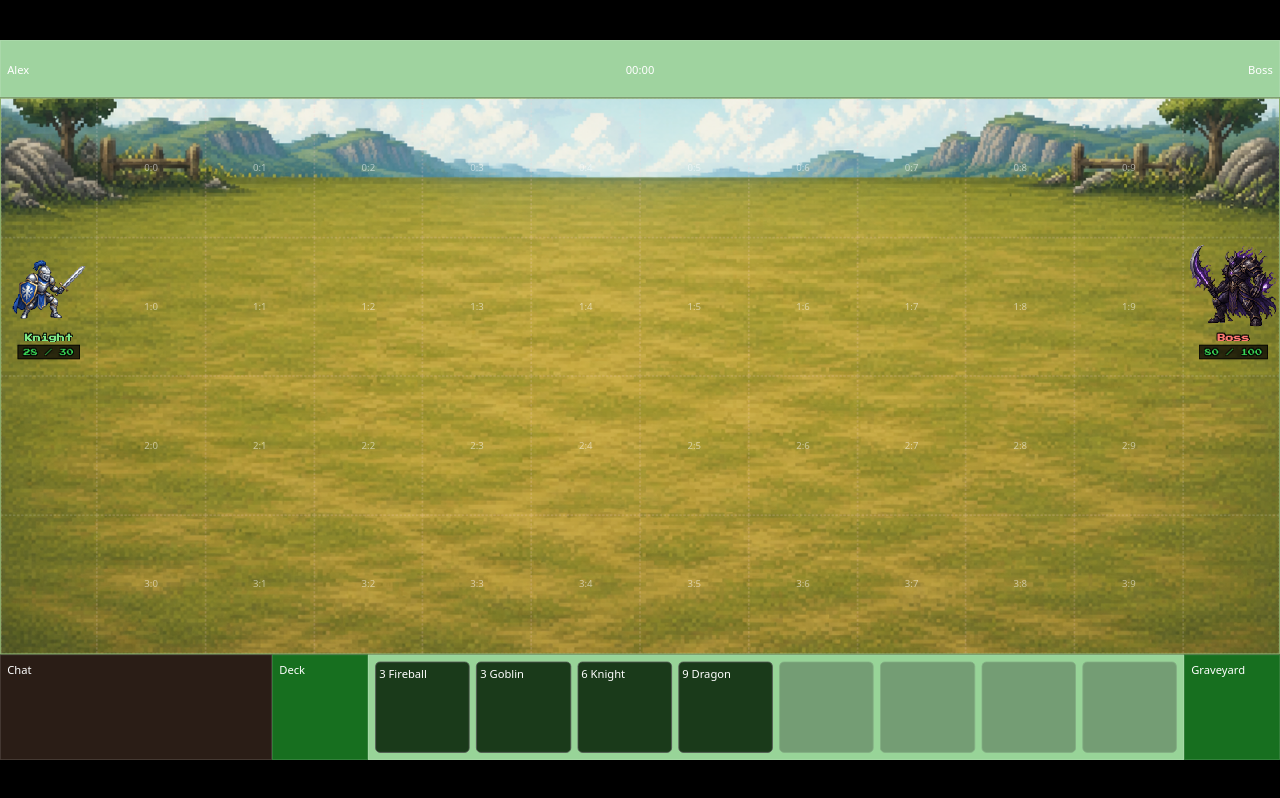
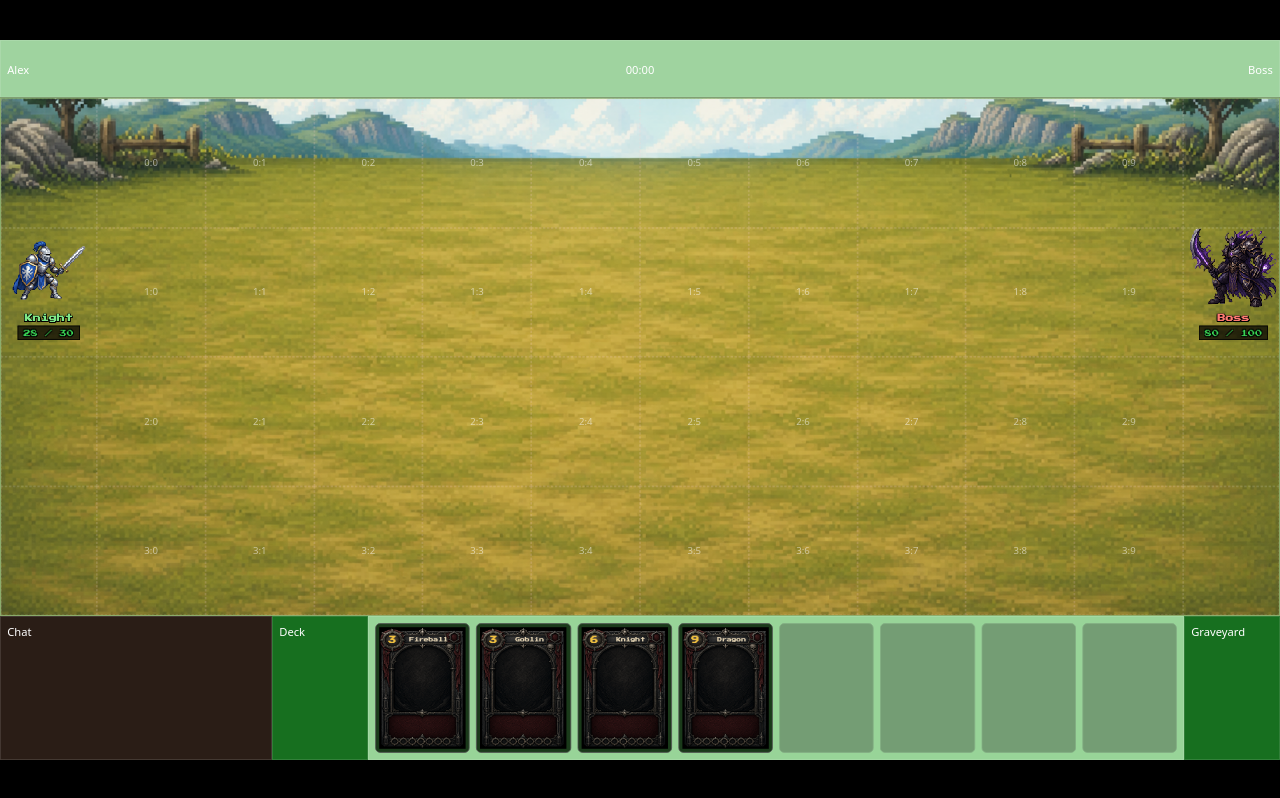
Before and after one commit to alexipt94/cardgame, a React (Vite) app in the folder client/: page / in a window 1280 px wide. Both pictures are taken after a click on the button "Battlefield". Built offline with nearby package versions, Linux system fonts and the light colour scheme.

Commit message:
feat(hand-card): add HandCard component with card template and pixel font

```diff
--- a/client/src/game/battle/ui/BattleHand.css
+++ b/client/src/game/battle/ui/BattleHand.css
@@ -2,6 +2,8 @@
   height: 100%;
   display: flex;
   gap: 8px;
+  align-items: stretch;
+  justify-content: flex-start;
 }
 
 .hand-slot {
--- a/client/src/game/battle/ui/BattleHand.tsx
+++ b/client/src/game/battle/ui/BattleHand.tsx
@@ -2,6 +2,8 @@ import type { CardModel } from '@/game/card/model/types';
 import { toHandSlots } from '../model/handSlots';
 import type { CardId, HandCardState } from '../model/types';
 import './BattleHand.css';
+import { HandCard } from './hand/HandCard';
+
 type BattleHandProps = {
   hand: HandCardState[];
   cards: Record<CardId, CardModel>;
@@ -13,7 +15,7 @@ export function BattleHand(props: BattleHandProps) {
       {slots.map((slot) =>
         slot.occupied ? (
           <div key={slot.item.cardId} className="hand-slot hand-slot--occupied">
-            {slot.item.countdown} {props.cards[slot.item.cardId].name}
+            <HandCard name={props.cards[slot.item.cardId].name} countdown={slot.item.countdown} />
           </div>
         ) : (
           <div key={slot.index} className="hand-slot hand-slot--empty"></div>
--- /dev/null
+++ b/client/src/game/battle/ui/hand/HandCard.css
@@ -0,0 +1,38 @@
+.hand-card {
+  width: 100%;
+  height: 100%;
+  position: relative;
+  background-image: url('/assets/card/cardExample.png');
+  background-size: 100% 100%;
+  background-repeat: no-repeat;
+}
+
+.hand-card__name {
+  position: absolute;
+  top: 7%;
+  left: 28%;
+  right: 14%;
+  text-align: center;
+  font-size: 6px;
+  font-weight: bold;
+  color: #e0d0b0;
+  white-space: nowrap;
+  overflow: hidden;
+  text-overflow: ellipsis;
+}
+
+.hand-card__countdown {
+  position: absolute;
+  top: 6%;
+  left: 3%;
+  width: 24%;
+  text-align: center;
+  font-size: 10px;
+  font-weight: bold;
+  color: #f0c040;
+}
+
+.hand-card__name,
+.hand-card__countdown {
+  font-family: "Press Start 2P", monospace;
+}
--- /dev/null
+++ b/client/src/game/battle/ui/hand/HandCard.tsx
@@ -0,0 +1,14 @@
+interface HandCardProps {
+  name: string;
+  countdown: number;
+}
+import './HandCard.css';
+export function HandCard(props: HandCardProps) {
+  return (
+    <div className="hand-card">
+      <span className="hand-card__countdown">{props.countdown}</span>
+
+      <span className="hand-card__name">{props.name}</span>
+    </div>
+  );
+}
--- a/client/src/pages/battlepage/BattlePage.css
+++ b/client/src/pages/battlepage/BattlePage.css
@@ -1,7 +1,7 @@
 .battle-page {
   display: grid;
   grid-template-columns: 340px 120px 1fr 120px;
-  grid-template-rows: 72px minmax(0, 1fr) 132px;
+  grid-template-rows: 72px minmax(0, 1fr) 180px;
   grid-template-areas:
     "header header header header"
     "field field field field"
```
